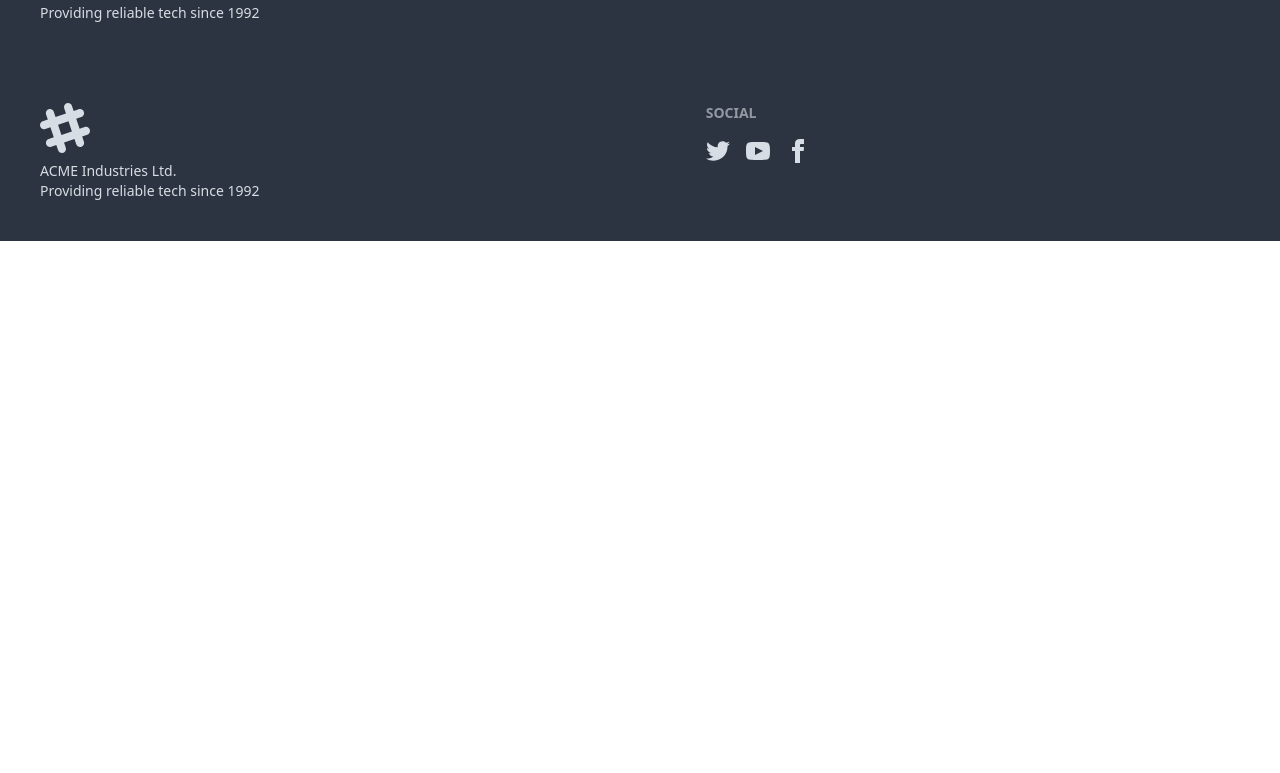
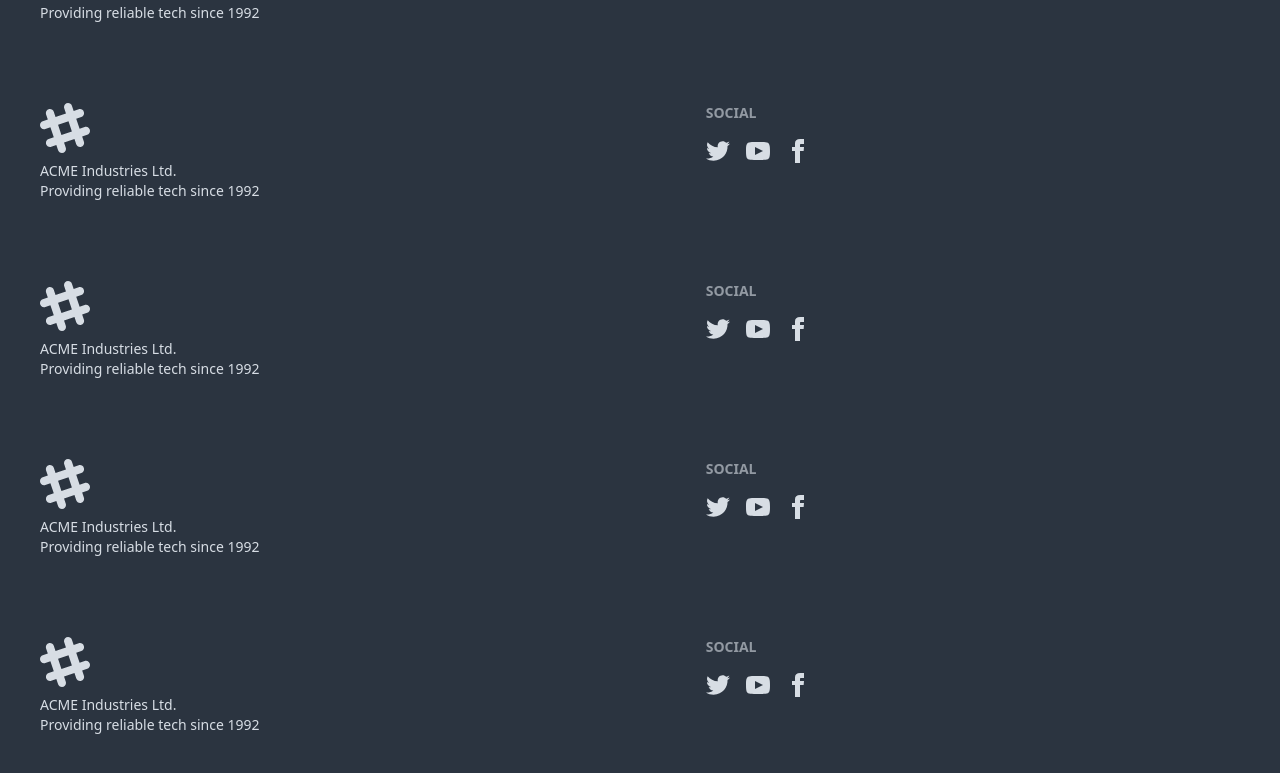
Before and after one commit to shohelrana2002/Gadget_Shop, a React (Vite) app: page / in a window 1280 px wide. Shown: the part 4015-4788 px from the top of the page. Before the commit the page ends 4256 px from the top, so only its background shows below. Built offline with nearby package versions, Linux system fonts and the light colour scheme; no server answers.

Commit message:
Add ro bMain Layout stion

```diff
--- a/src/Layout/MainLayout.jsx
+++ b/src/Layout/MainLayout.jsx
@@ -21,6 +21,9 @@ const MainLayout = () => {
       <Footer></Footer>
       <Footer></Footer>
       <Footer></Footer>
+      <Footer></Footer>
+      <Footer></Footer>
+      <Footer></Footer>
     </div>
   );
 };
```
